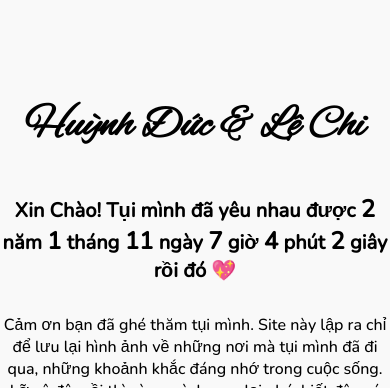
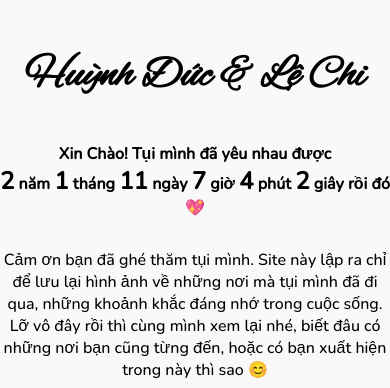
Before and after one commit to Doanhuynhduc/doanhuynhduc.github.io, a PHP site: page / in a window 390 px wide. Shown: the top 388 px of the page. Run offline with PHP 8.4, Linux system fonts and the light colour scheme.

Commit message:
reponsize sp

```diff
--- a/css/responsize.css
+++ b/css/responsize.css
@@ -8,6 +8,14 @@
 	p.firstname {
         font-size: 11vw;
         font-weight: 600;
+        padding: 50px 0 40px;
     }
-
+    .timer_title {
+        font-size: 16px;
+        font-weight: bold;
+        margin-bottom: 30px;
+    }
+    .sp{
+        display: block;
+      }
 }
--- a/css/style.css
+++ b/css/style.css
@@ -54,7 +54,9 @@
     vertical-align: middle;
     width: 100%;
   }
-
+  .sp{
+    display: none;
+  }
   /* Responsive layout - makes a two column-layout instead of four columns */
   @media screen and (max-width: 800px) {
     .column {
--- a/index.html
+++ b/index.html
@@ -21,7 +21,7 @@
             <p class="firstname">Huỳnh Đức & Lệ Chi</p>
         </div>
         <div class="timer">
-          <p class="timer_title">Xin Chào! Tụi mình đã yêu nhau được
+          <p class="timer_title">Xin Chào! Tụi mình đã yêu nhau được <br class="sp">
             <span class="year_time"></span> năm
             <span class="month_time"></span> tháng
             <span class="day_time"></span> ngày
@@ -32,7 +32,7 @@
 
         </div>
         <div class="description center mb30">
-            <p class="des ">Cảm ơn bạn đã ghé thăm tụi mình. Site này lập ra chỉ để lưu lại hình ảnh về những nơi mà tụi mình đã đi qua, những khoảnh khắc đáng nhớ trong cuộc sống. Lỡ vô đây rồi thì cùng mình xem lại nhé, biết đâu có những nơi bạn cũng từng đi qua, hoặc có bạn xuất hiện trong này thì sao &#128522;
+            <p class="des ">Cảm ơn bạn đã ghé thăm tụi mình. Site này lập ra chỉ để lưu lại hình ảnh về những nơi mà tụi mình đã đi qua, những khoảnh khắc đáng nhớ trong cuộc sống. Lỡ vô đây rồi thì cùng mình xem lại nhé, biết đâu có những nơi bạn cũng từng đến, hoặc có bạn xuất hiện trong này thì sao &#128522;
             </p>
         </div>
       </div>
```
